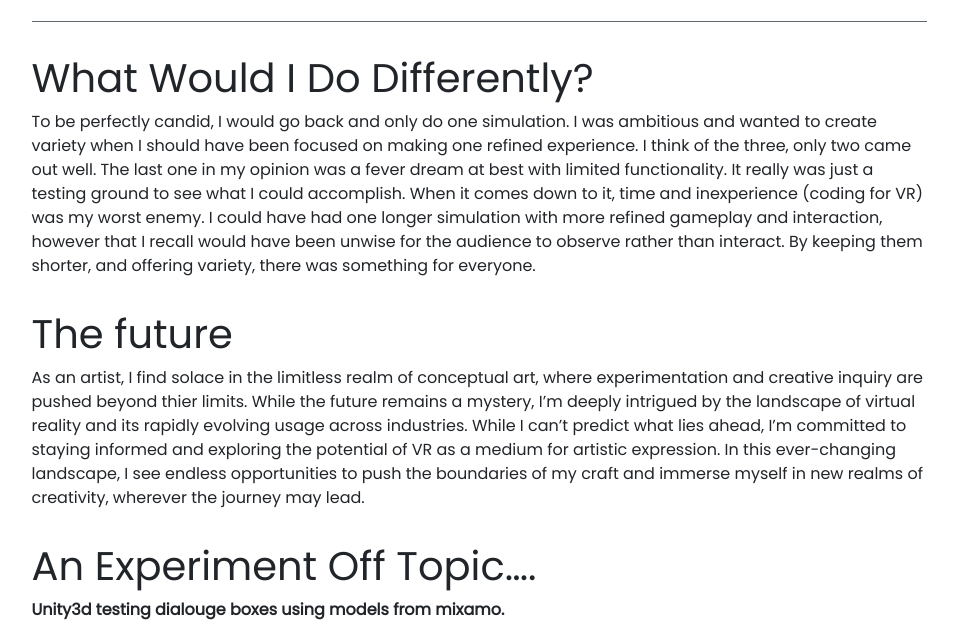
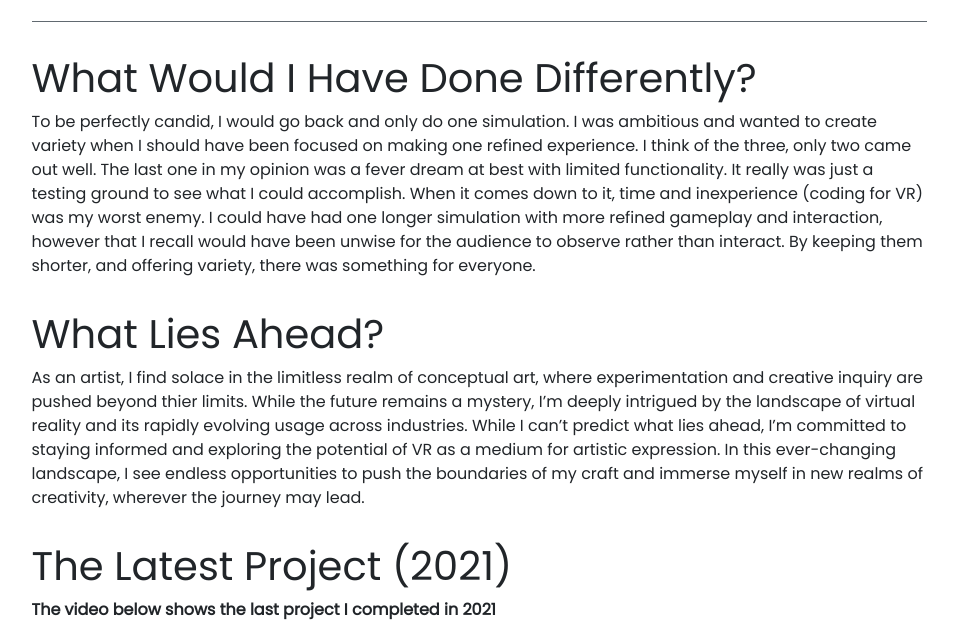
Before and after one commit to Seerow0/-MK-II-Nicholas-J-Website-, a Jekyll site: the page built from _projects/(1) A Virtual Project.md, in a window 1280 px wide and 1400 px high, scrolled down 1853 px. Shown: the part 210-846 px from the top of the window, without its empty margins (161-1119 px from the left). Built offline with Jekyll 4.4.1, drawn with Linux system fonts in a browser that asks for light colours; nearby versions of some CDN libraries; a script that is not in the unit is left out; some of the changed text lies outside the part shown; grey boxes are pictures that could not be loaded.

Commit message:
Update (1) A Virtual Project.md

```diff
--- a/_projects/(1) A Virtual Project.md
+++ b/_projects/(1) A Virtual Project.md
@@ -29,14 +29,15 @@ With invaluable guidance from mentors, we brought to life three distinct virtual
 <iframe width="674" height="379" src="https://www.youtube.com/embed/S18DIzDl-dk?list=PLFYm4Qhfx-M1fSadbFODVUIeKXIPQRpPH" title="Sequence 2" frameborder="0" allow="accelerometer; autoplay; clipboard-write; encrypted-media; gyroscope; picture-in-picture; web-share" referrerpolicy="strict-origin-when-cross-origin" allowfullscreen></iframe>
 
 ---
-# What Would I Do Differently?
+# What Would I Have Done Differently?
 To be perfectly candid, I would go back and only do one simulation. I was ambitious and wanted to create variety when I should have been focused on making one refined experience. I think of the three, only two came out well. The last one in my opinion was a fever dream at best with limited functionality. It really was just a testing ground to see what I could accomplish. When it comes down to it, time and inexperience (coding for VR) was my worst enemy. I could have had one longer simulation with more refined gameplay and interaction, however that I recall would have been unwise for the audience to observe rather than interact. By keeping them shorter, and offering variety, there was something for everyone.
 
-# The future
+# What Lies Ahead?
 As an artist, I find solace in the limitless realm of conceptual art, where experimentation and creative inquiry are pushed beyond thier limits. While the future remains a mystery, I'm deeply intrigued by the landscape of virtual reality and its rapidly evolving usage across industries. While I can't predict what lies ahead, I'm committed to staying informed and exploring the potential of VR as a medium for artistic expression. In this ever-changing landscape, I see endless opportunities to push the boundaries of my craft and immerse myself in new realms of creativity, wherever the journey may lead.
 
-# An Experiment Off Topic....
-**Unity3d testing dialouge boxes using models from mixamo.**
+# The Latest Project (2021)
+**The video below shows the last project I completed in 2021**
+- With limited access to VR space and focuses on other projects, I have taken a break from Unity3D but I am excited for when I do return. Possibly in collaboration with other creators. Who knows?
 
 <iframe width="674" height="379" src="https://www.youtube.com/embed/MoJH7ynzV3I?list=PLFYm4Qhfx-M1fSadbFODVUIeKXIPQRpPH" title="Working on now" frameborder="0" allow="accelerometer; autoplay; clipboard-write; encrypted-media; gyroscope; picture-in-picture; web-share" referrerpolicy="strict-origin-when-cross-origin" allowfullscreen></iframe>
 
```
Also changed, not shown: other parts of _projects/(1) A Virtual Project.md (+1 -1 lines).
